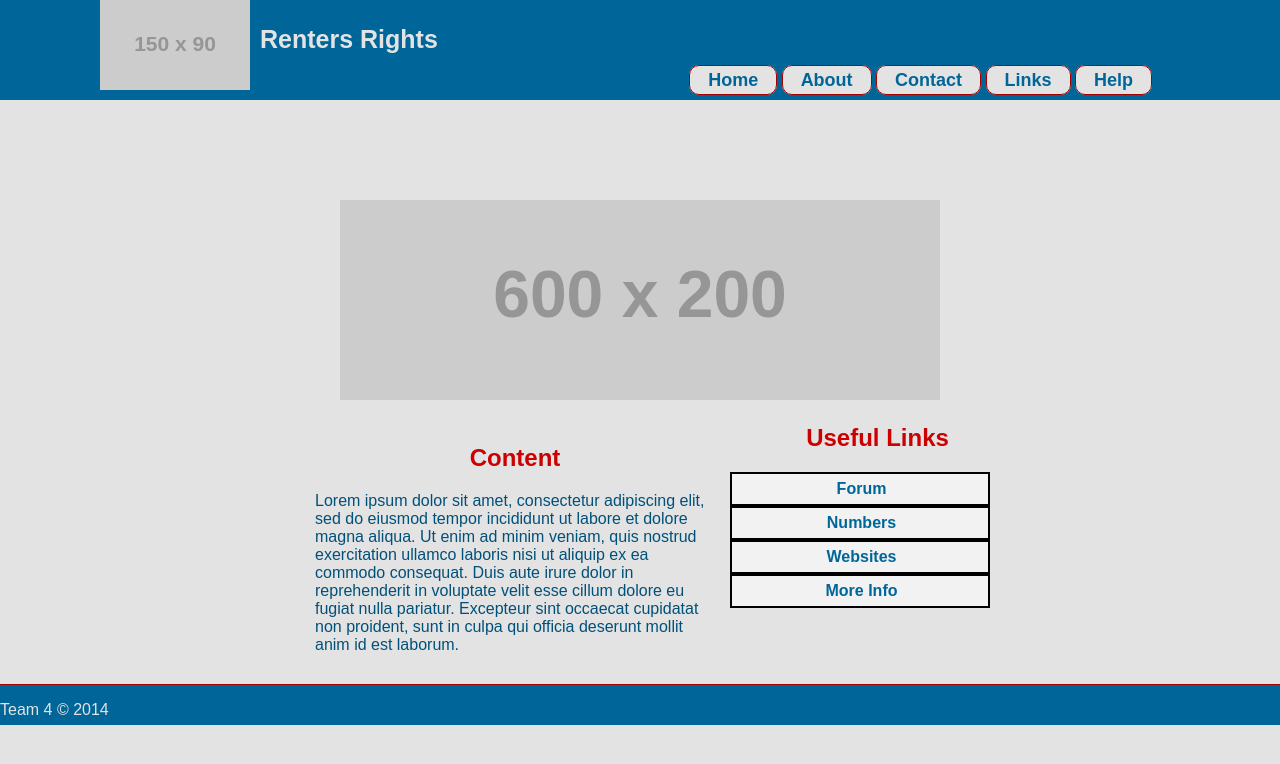
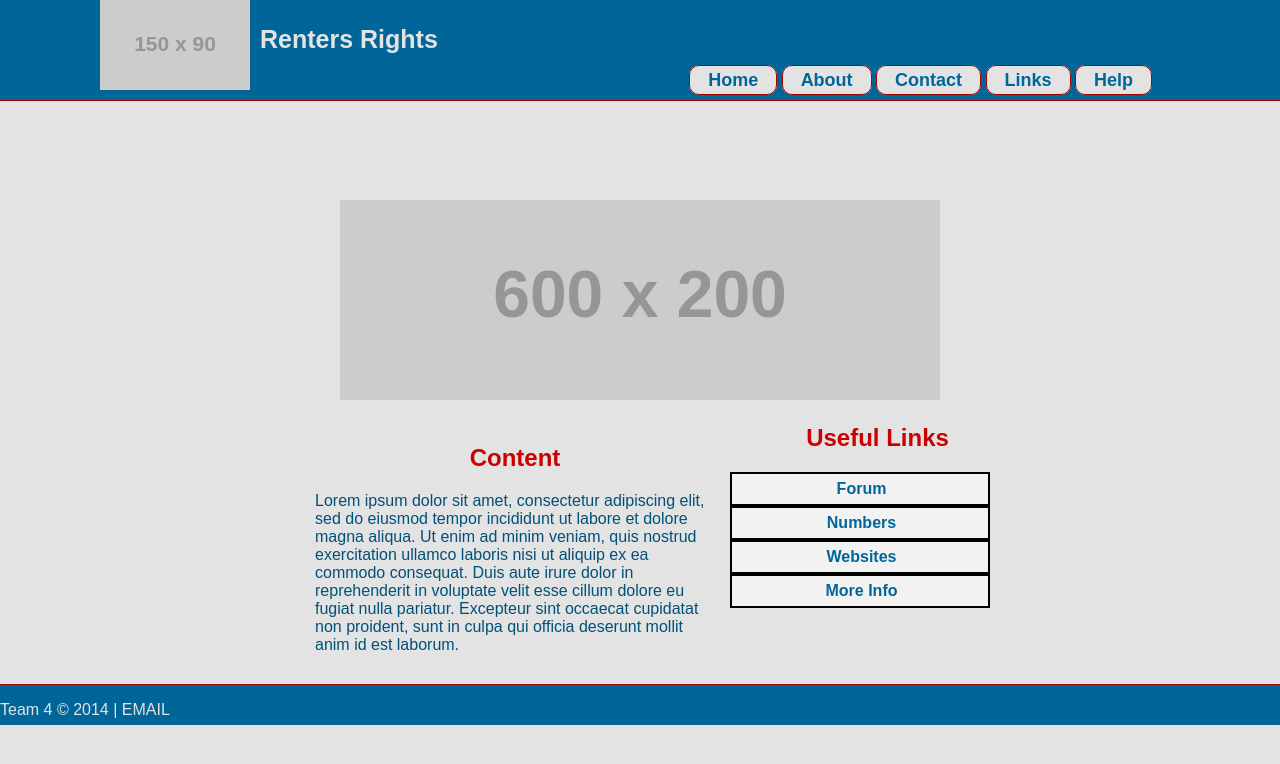
Before and after one commit to iinf362/team4, a Jekyll site: the page built from index.html, in a window 1280 px wide. Shown: the top 764 px of the page. Built offline with Jekyll 4.4.1, drawn with Linux system fonts in a browser that asks for light colours.

Commit message:
Minor changes

```diff
--- a/_includes/footer.html
+++ b/_includes/footer.html
@@ -1,8 +1,7 @@
 </div> <!--Closing Wrapper-->
 <!--Footer-->
         <div class="footer">
-            <p>Team 4 © 2014</p>
-            <p>EMAIL</p>
+            <p>Team 4 © 2014 | EMAIL</p>
         </div>
 <!--/Footer-->
     </body>
--- a/css/main.css
+++ b/css/main.css
@@ -11,6 +11,7 @@ body {
 	height: 100px;
 	background-color: #069;
 	position: fixed;
+	border-bottom: 1px solid #a30000;
 }
 
 .head-wrapper {
```
